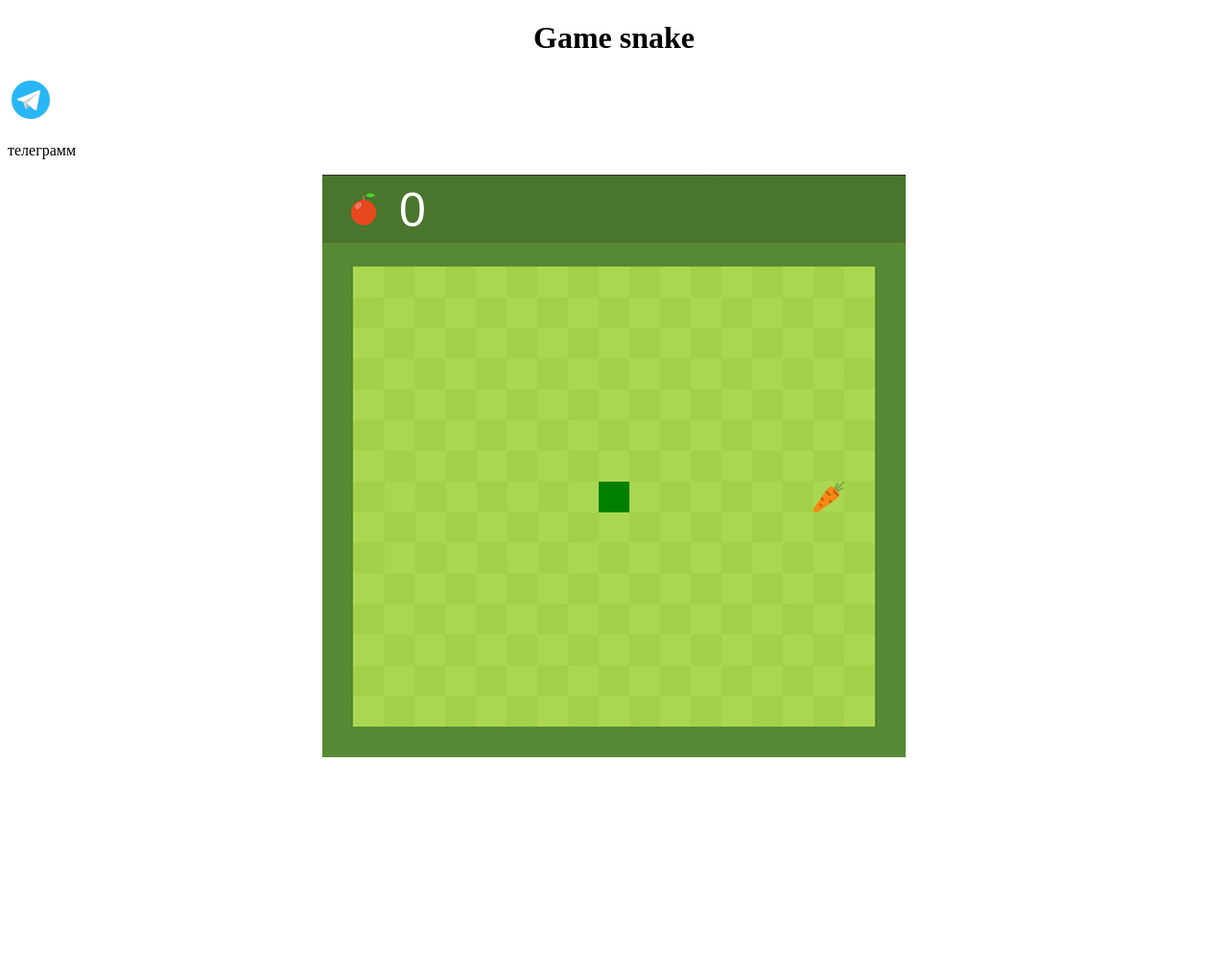
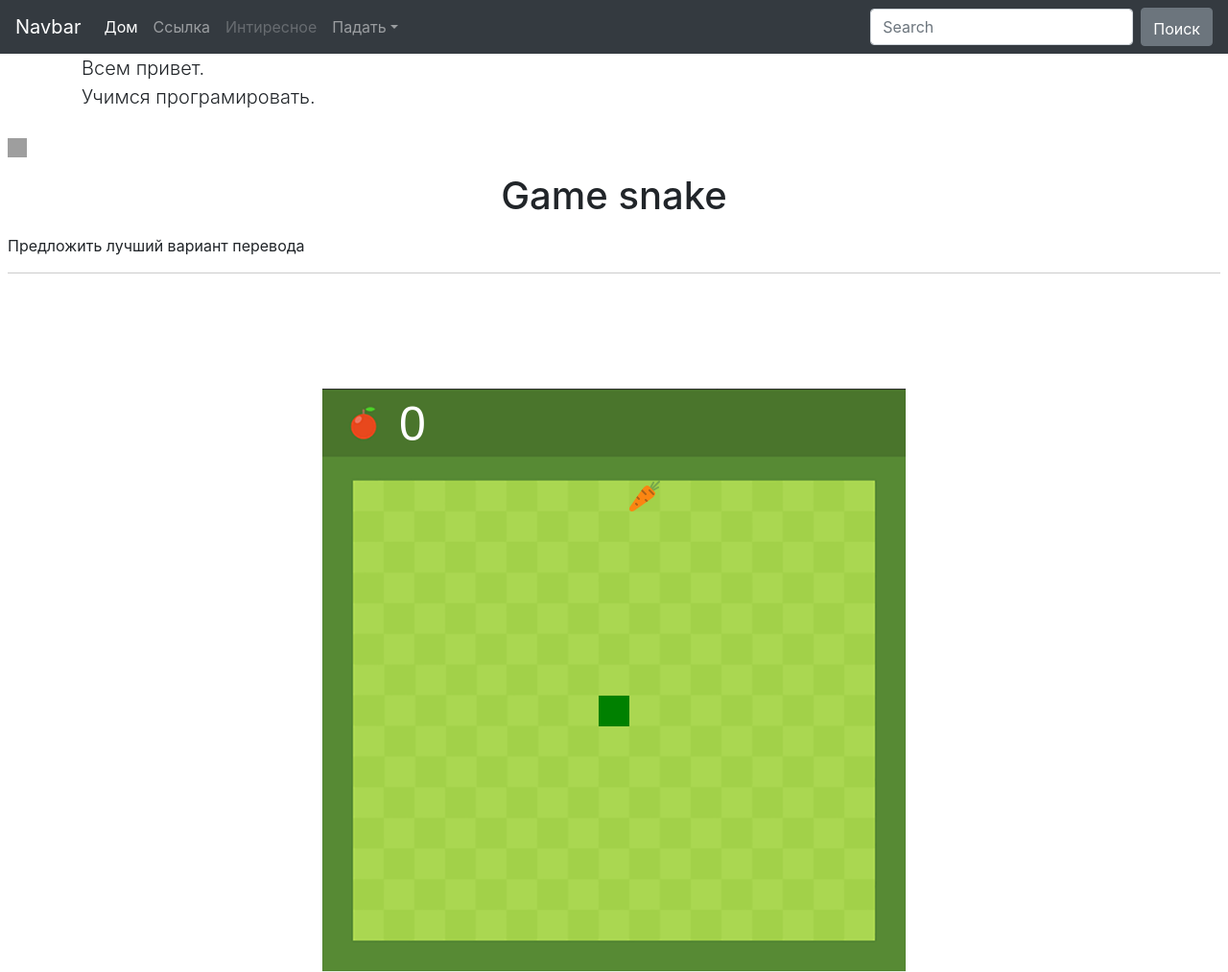
Before and after one commit to IvanBask/kgame.site, a plain HTML site: page index.html in a window 1280 px wide. Shown: the whole page at 96% size. Before the commit the page ends 800 px from the top, so only its background shows below. Drawn offline with nearby package versions, Linux system fonts and the light colour scheme; grey boxes are pictures that could not be loaded.

Commit message:
шапка бутстрап

```diff
--- a/index.html
+++ b/index.html
@@ -4,22 +4,62 @@
     <meta charset="UTF-8">
     <meta name="viewport" content="width=device-width, initial-scale=1.0">
     <meta http-equiv="X-UA-Compatible" content="ie=edge">
-    <title>Kupiakva.ru</title>
+    <title>IvanBasK</title>
+    <link rel="stylesheet" href="https://stackpath.bootstrapcdn.com/bootstrap/4.3.1/css/bootstrap.min.css" integrity="sha384-ggOyR0iXCbMQv3Xipma34MD+dH/1fQ784/j6cY/iJTQUOhcWr7x9JvoRxT2MZw1T" crossorigin="anonymous">
+
     <link rel="stylesheet" href="css/style.css">
 </head>
 <body>
 
 
-  <h1>Game snake</h1>
-  <div>
-    <class="warning">
-    <img src="img\icons8-телеграмма-app-48.png"
-         alt="Teltgram.">
-    <p>телеграмм</p>
+    <nav class="navbar navbar-expand-md navbar-dark bg-dark fixed-top">
+  <a class="navbar-brand" href="#"><font style="vertical-align: inherit;"><font style="vertical-align: inherit;">Navbar</font></font></a>
+  <button class="navbar-toggler" type="button" data-toggle="collapse" data-target="#navbarsExampleDefault" aria-controls="navbarsExampleDefault" aria-expanded="false" aria-label="Переключить навигацию">
+    <span class="navbar-toggler-icon"></span>
+  </button>
+
+  <div class="collapse navbar-collapse" id="navbarsExampleDefault">
+    <ul class="navbar-nav mr-auto">
+      <li class="nav-item active">
+        <a class="nav-link" href="#"><font style="vertical-align: inherit;"><font style="vertical-align: inherit;">Дом </font></font><span class="sr-only"><font style="vertical-align: inherit;"><font style="vertical-align: inherit;">(текущий)</font></font></span></a>
+      </li>
+      <li class="nav-item">
+        <a class="nav-link" href="#"><font style="vertical-align: inherit;"><font style="vertical-align: inherit;">Ссылка</font></font></a>
+      </li>
+      <li class="nav-item">
+        <a class="nav-link disabled" href="#" tabindex="-1" aria-disabled="true"><font style="vertical-align: inherit;"><font style="vertical-align: inherit;">Интиресное</font></font></a>
+      </li>
+      <li class="nav-item dropdown">
+        <a class="nav-link dropdown-toggle" href="#" id="dropdown01" data-toggle="dropdown" aria-haspopup="true" aria-expanded="false"><font style="vertical-align: inherit;"><font style="vertical-align: inherit;">Падать</font></font></a>
+        <div class="dropdown-menu" aria-labelledby="dropdown01">
+          <a class="dropdown-item" href="#"><font style="vertical-align: inherit;"><font style="vertical-align: inherit;">Действие </font></font></a>
+          <a class="dropdown-item" href="#"><font style="vertical-align: inherit;"><font style="vertical-align: inherit;">Другое действие </font></font></a>
+          <a class="dropdown-item" href="#"><font style="vertical-align: inherit;"><font style="vertical-align: inherit;">Что-то еще здесь</font></font></a>
+        </div>
+      </li>
+    </ul>
+    <form class="form-inline my-2 my-lg-0">
+      <input class="form-control mr-sm-2" type="text" placeholder="Search" aria-label="Поиск">
+      <button class="btn btn-secondary my-2 my-sm-0" type="submit"><font style="vertical-align: inherit;"><font style="vertical-align: inherit;">Поиск</font></font></button>
+    </form>
+  </div>
+</nav>
+
+<main role="main" class="container">
+
+  <div class="starter-template">
+    <h1><font style="vertical-align: inherit;"><font style="vertical-align: inherit;">Всем привет</font></font></h1>
+    <p class="lead"><font style="vertical-align: inherit;"><font style="vertical-align: inherit;">Всем привет. </font></font><br><font style="vertical-align: inherit;"><font style="vertical-align: inherit;">Учимся програмировать.</font></font></p>
+  </div>
+
+</main><!-- /.container -->
+<script src="https://code.jquery.com/jquery-3.3.1.slim.min.js" integrity="sha384-q8i/X+965DzO0rT7abK41JStQIAqVgRVzpbzo5smXKp4YfRvH+8abtTE1Pi6jizo" crossorigin="anonymous"></script>
+      <script>window.jQuery || document.write('<script src="/docs/4.3/assets/js/vendor/jquery-slim.min.js"><\/script>')</script><script src="/docs/4.3/dist/js/bootstrap.bundle.min.js" integrity="sha384-xrRywqdh3PHs8keKZN+8zzc5TX0GRTLCcmivcbNJWm2rs5C8PRhcEn3czEjhAO9o" crossorigin="anonymous"></script><div id="goog-gt-tt" class="skiptranslate" dir="ltr"><div style="padding: 8px;"><div><div class="logo"><img src="https://www.gstatic.com/images/branding/product/1x/translate_24dp.png" width="20" height="20" alt="Google Переводчик"></div></div></div><div class="top" style="padding: 8px; float: left; width: 100%;"><h1 class="title gray">Game snake</h1></div><div class="middle" style="padding: 8px;"><div class="original-text"></div></div><div class="bottom" style="padding: 8px;"><div class="activity-links"><span class="activity-link">Предложить лучший вариант перевода</span><span class="activity-link"></span></div><div class="started-activity-container"><hr style="color: #CCC; background-color: #CCC; height: 1px; border: none;"><div class="activity-root"></div></div></div><div class="status-message" style="display: none;"></div></div>
+
+<div class="goog-te-spinner-pos"><div class="goog-te-spinner-animation"><svg xmlns="http://www.w3.org/2000/svg" class="goog-te-spinner" width="96px" height="96px" viewBox="0 0 66 66"><circle class="goog-te-spinner-path" fill="none" stroke-width="6" stroke-linecap="round" cx="33" cy="33" r="30"></circle></svg></div></div><div id="naptha_container0932014_0707"></div></body>
 
 
 
-  </div>
         <canvas id="game" width="608" height="608"></canvas>
   <script src="js/game.js"></script>
 </body>
```
